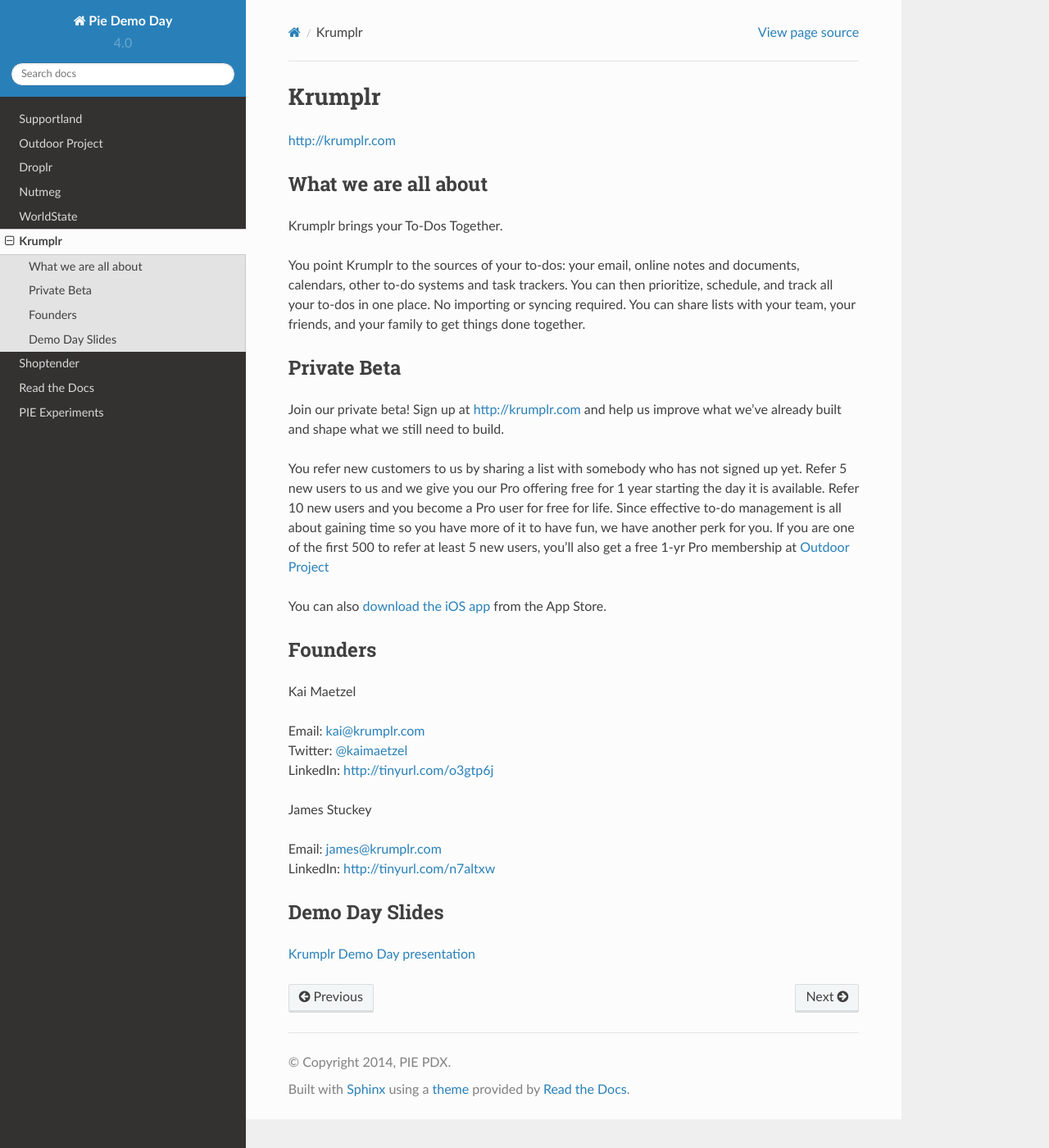
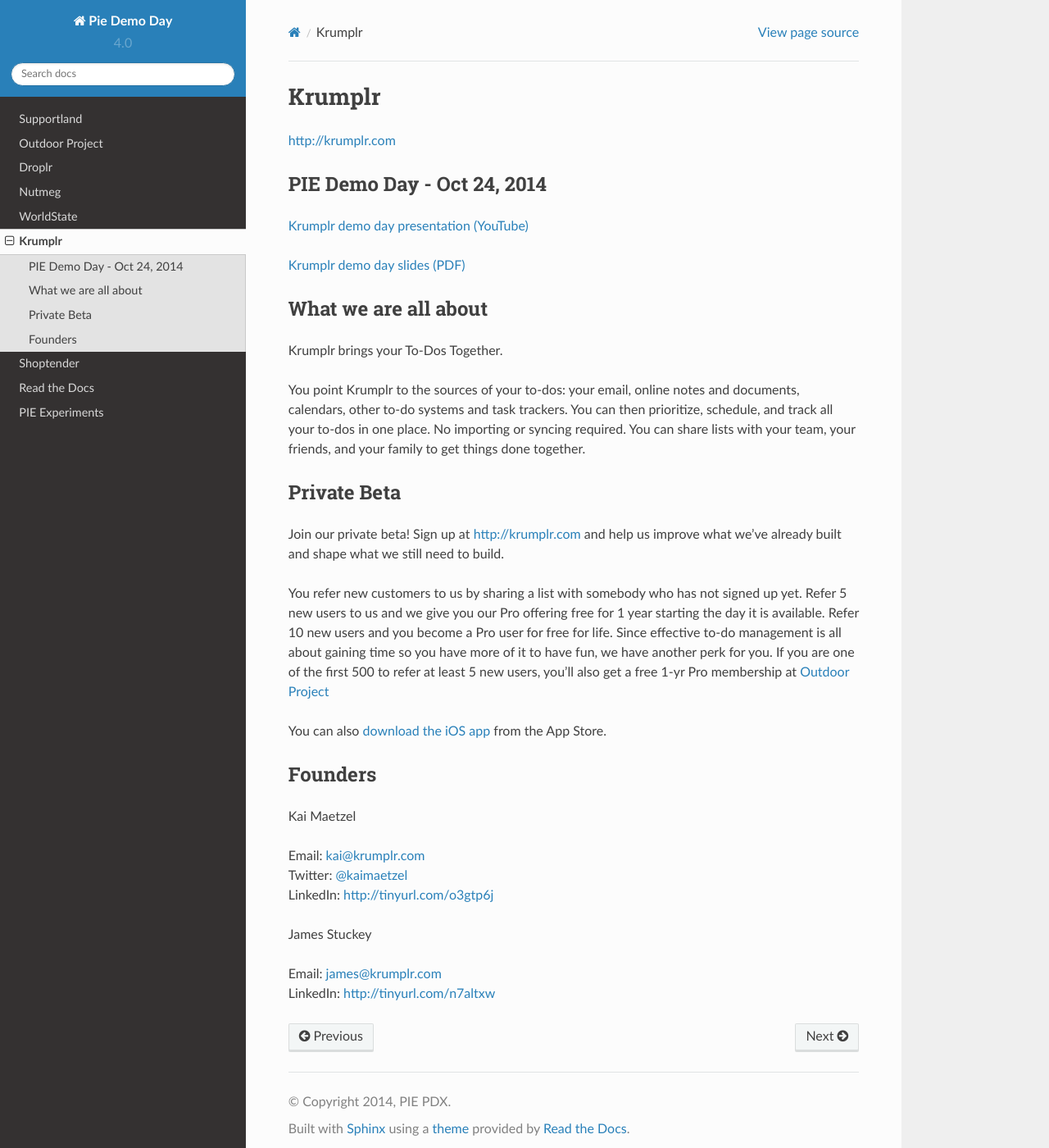
Before and after one commit to piepdx/pie-docs, a Sphinx documentation site: the page built from docs/krumplr.rst, in a window 1280 px wide and 1400 px high. Shown: the whole window at 82% size. Built offline with Sphinx 7.4.7 and the Read the Docs theme 2.0.0, drawn with Linux system fonts in a browser that asks for light colours.

Commit message:
Update krumplr.rst
Added Krumplr YouTube vid

```diff
--- a/docs/krumplr.rst
+++ b/docs/krumplr.rst
@@ -1,7 +1,15 @@
 Krumplr
 -------
+| http://krumplr.com
 
-| http://krumplr.com
+PIE Demo Day - Oct 24, 2014
+~~~~~~~~~~~~~~~~~~~~~
+
+| `Krumplr demo day presentation (YouTube)`_
+`Krumplr demo day slides (PDF)`_
+
+.. _`Krumplr Demo Day presentation (YouTube)`: https://www.youtube.com/watch?v=Ch0qv1JQcjk&list=PLFDgm_9P62ut5sSOPTMMoiz8Xb2z-nJdz&index=8
+.. _`Krumplr Demo Day slides (PDF)`: http://d.pr/f/Gscs
 
 What we are all about
 ~~~~~~~~~~~~~~~~~~~~~
@@ -40,12 +48,6 @@
 | Email: james@krumplr.com
 | LinkedIn: http://tinyurl.com/n7altxw
 
-Demo Day Slides
-~~~~~~~~~~~~~~~~~~~~~
-
-`Krumplr Demo Day presentation`_
-
 .. _`http://krumplr.com`: http://krumplr.com/
 .. _`http://krumplr.com`: http://krumplr.com/
 .. _download the iOS app: https://itunes.apple.com/us/app/task-krumplr/id925410465?mt=8
-.. _`Krumplr Demo Day presentation`: http://d.pr/f/Gscs
```
